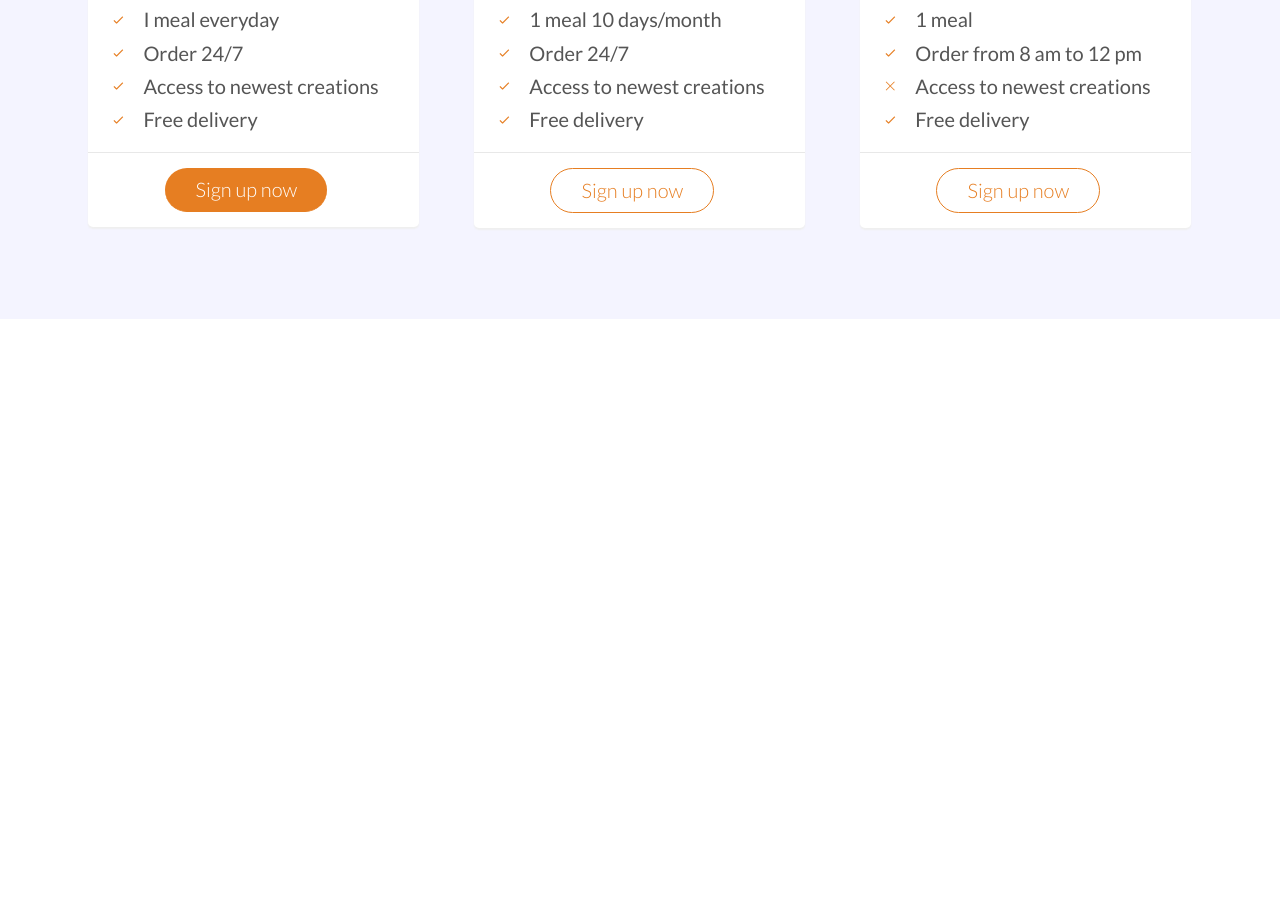
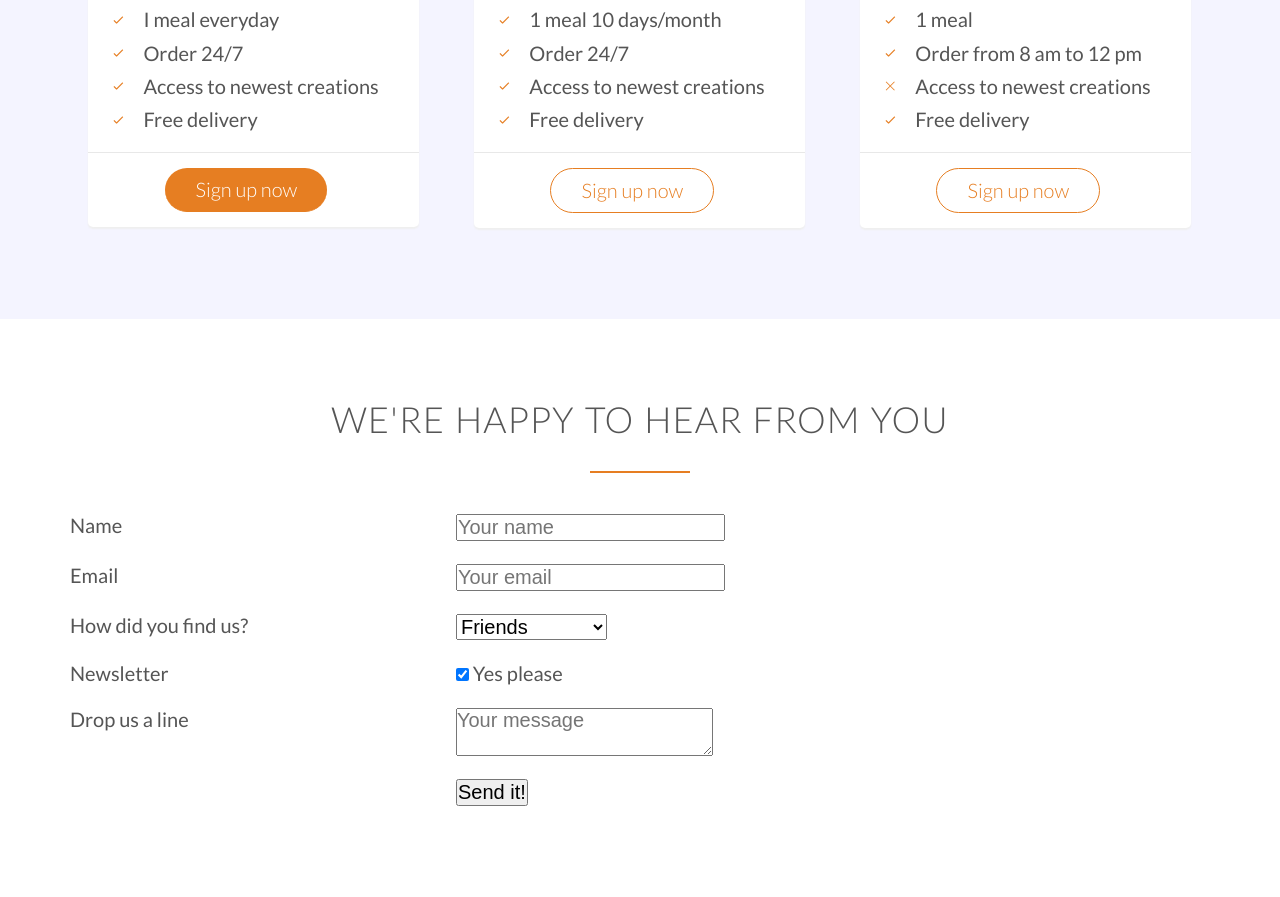
Before and after one commit to pedrovgs/HTML5-CSS3-Playground, a website: page src/omnifood/index.html in a window 1280 px wide. Shown: the part 4267-5164 px from the top of the page. Before the commit the page ends 4586 px from the top, so only its background shows below. Drawn offline with Linux system fonts and the light colour scheme; files whose address does not match are found by name.

Commit message:
Add the form

```diff
--- a/src/omnifood/index.html
+++ b/src/omnifood/index.html
@@ -338,6 +338,68 @@
       </div>
     </div>
   </section>
+
+  <section class="section-form">
+    <div class="row">
+      <h2>We're happy to hear from you</h2>
+    </div>
+    <div class="row">
+      <form method="POST" action="#" class="contact-form">
+        <div class="row">
+          <div class="col span-1-of-3">
+            <label for="name">Name</label>
+          </div>
+          <div class="col span-2-of-3">
+            <input type="text" name="name" id="name" placeholder="Your name" required>
+          </div>
+        </div>
+    </div>
+    <div class="row">
+      <div class="col span-1-of-3">
+        <label for="email">Email</label>
+      </div>
+      <div class="col span-2-of-3">
+        <input type="email" name="email" id="email" placeholder="Your email" required>
+      </div>
+    </div>
+    <div class="row">
+      <div class="col span-1-of-3">
+        <label for="find-us">How did you find us?</label>
+      </div>
+      <div class="col span-2-of-3">
+        <select name="find-us" id="find-us">
+          <option value="friends" selected>Friends</option>
+          <option value="search-engine">Search engine</option>
+          <option value="ad">Advertisement</option>
+        </select>
+      </div>
+    </div>
+    <div class="row">
+      <div class="col span-1-of-3">
+        <label for="news">Newsletter</label>
+      </div>
+      <div class="col span-2-of-3">
+        <input type="checkbox" name="news" id="news" checked required> Yes please
+      </div>
+    </div>
+    <div class="row">
+      <div class="col span-1-of-3">
+        <label for="message">Drop us a line</label>
+      </div>
+      <div class="col span-2-of-3">
+        <textarea name="message" placeholder="Your message"></textarea>
+      </div>
+      <div class="row">
+          <div class="col span-1-of-3">
+            <label>&nbsp;</label>
+          </div>
+          <div class="col span-2-of-3">
+            <input type="submit" value="Send it!">
+          </div>
+        </div>
+    </form>
+    </div>
+  </section>
 </body>
 
 </html>
```
